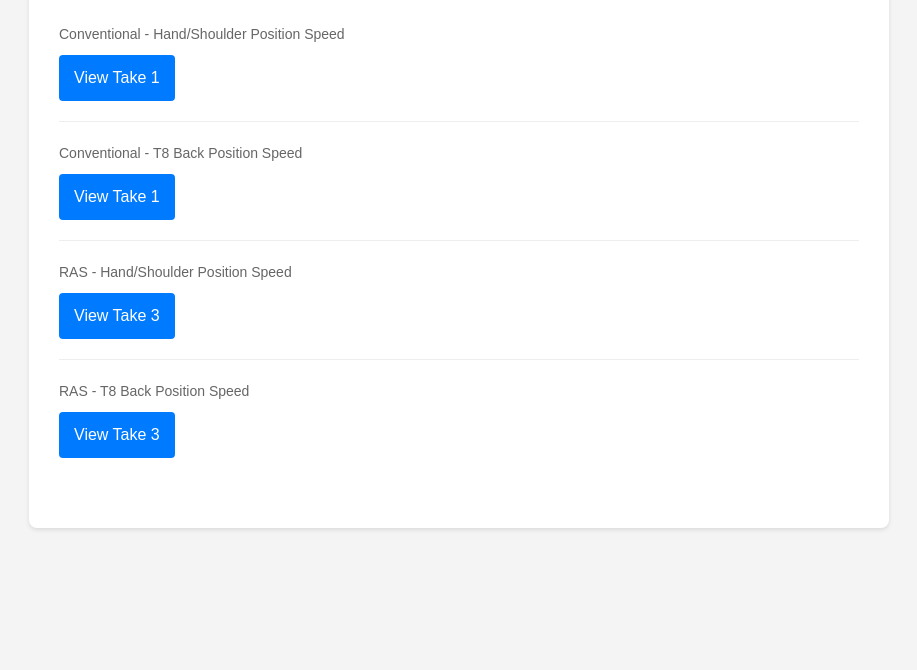
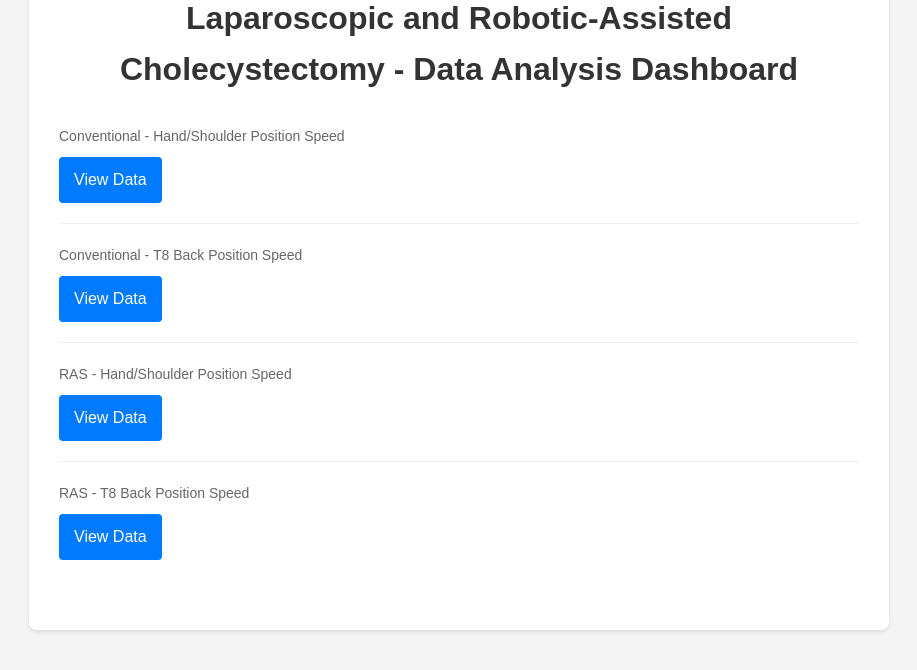
Before and after one commit to jakobreinhardt/CARS2026, a plain HTML site: page index.html in a window 1280 px wide. Shown: the part 130-800 px from the top of the page, without its empty margins (181-1098 px from the left). Drawn offline with Linux system fonts and the light colour scheme.

Commit message:
rephrasing

```diff
--- a/index.html
+++ b/index.html
@@ -56,27 +56,27 @@
 </head>
 <body>
     <div class="container">
-        <h1>CARS2026 Analysis</h1>
+        <h1>Surgeon Posture Evaluation During Simulated Laparoscopic and Robotic-Assisted Cholecystectomy - Data Analysis Dashboard</h1>
 
         <div class="links-section">
             <div class="link-group">
                 <div class="description">Conventional - Hand/Shoulder Position Speed</div>
-                <a href="conventional_hand_shoulder_position_speed_take1.html">View Take 1</a>
+                <a href="conventional_hand_shoulder_position_speed_take1.html">View Data</a>
             </div>
 
             <div class="link-group">
                 <div class="description">Conventional - T8 Back Position Speed</div>
-                <a href="conventional_t8_back_position_speed_take1.html">View Take 1</a>
+                <a href="conventional_t8_back_position_speed_take1.html">View Data</a>
             </div>
 
             <div class="link-group">
                 <div class="description">RAS - Hand/Shoulder Position Speed</div>
-                <a href="ras_hand_shoulder_position_speed_take3.html">View Take 3</a>
+                <a href="ras_hand_shoulder_position_speed_take3.html">View Data</a>
             </div>
 
             <div class="link-group">
                 <div class="description">RAS - T8 Back Position Speed</div>
-                <a href="ras_t8_back_position_speed_take3.html">View Take 3</a>
+                <a href="ras_t8_back_position_speed_take3.html">View Data</a>
             </div>
         </div>
     </div>
```
